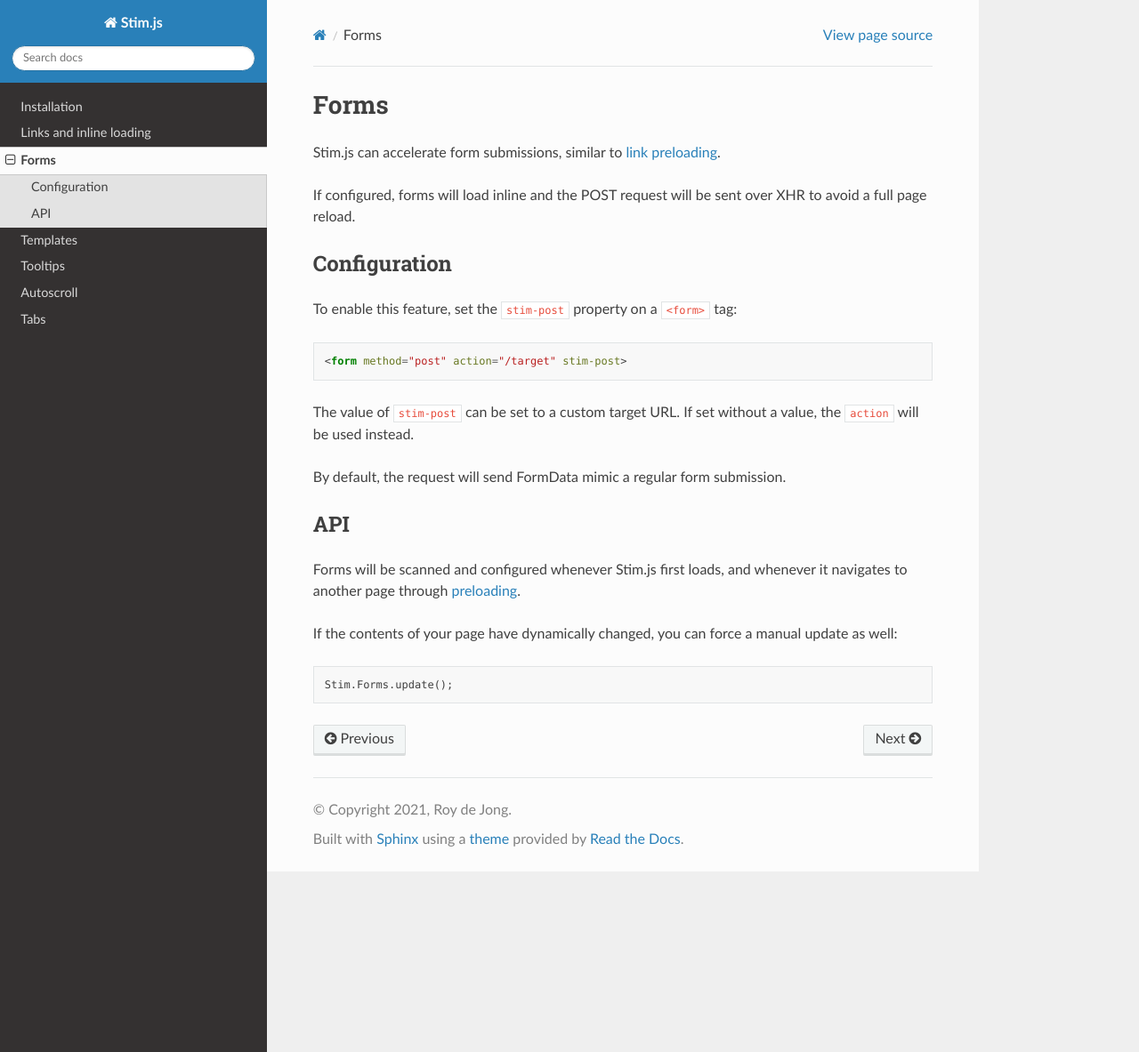
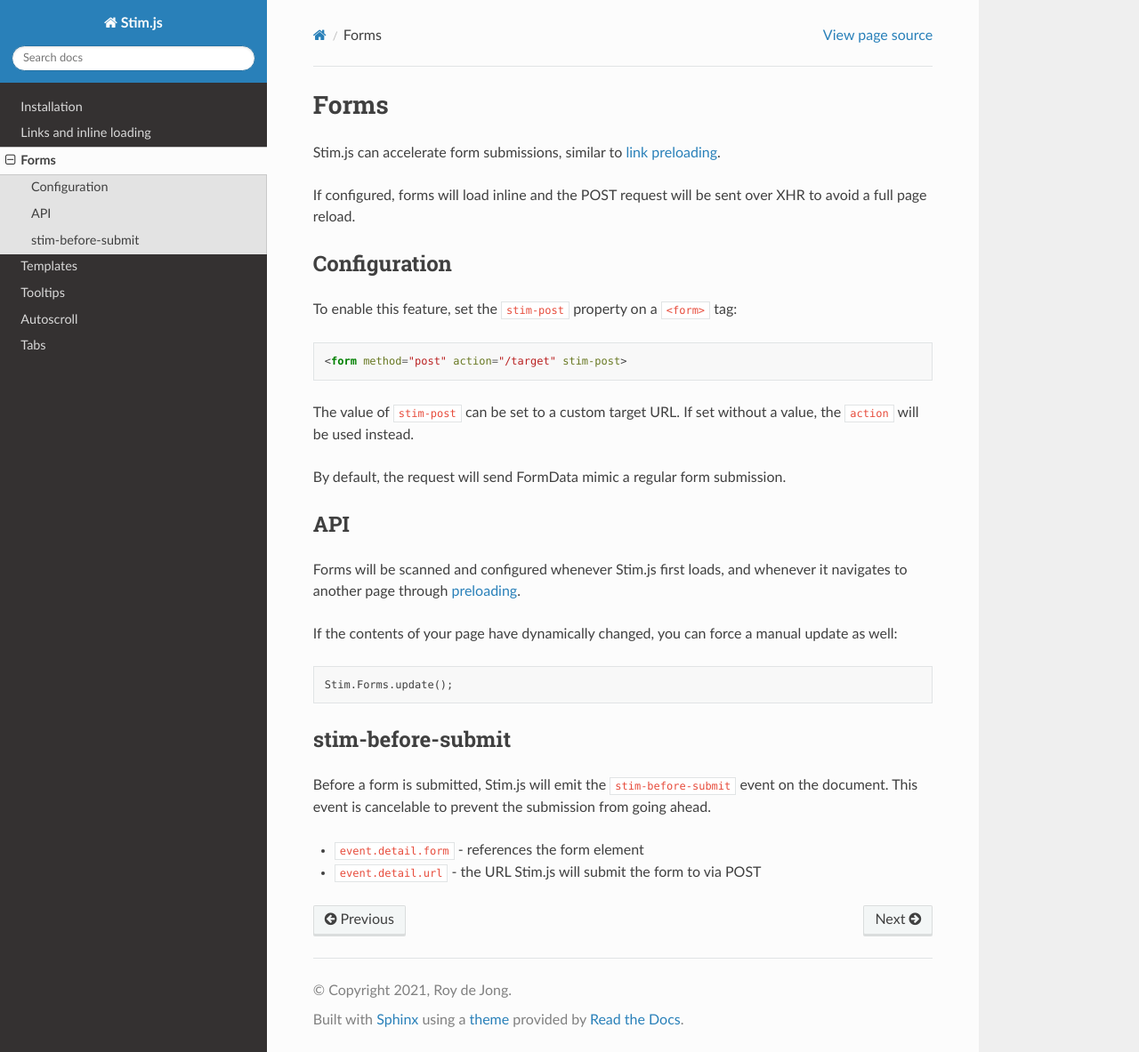
Before and after one commit to SoftwarePunt/stim.js, a Sphinx documentation site: the page built from docs/source/forms.md, in a window 1280 px wide and 1183 px high. Shown: the whole window at 89% size. Built offline with Sphinx 7.4.7 and the Read the Docs theme 2.0.0, drawn with Linux system fonts in a browser that asks for light colours.

Commit message:
docs(forms): add `stim-before-submit` info

````diff
--- a/docs/source/forms.md
+++ b/docs/source/forms.md
@@ -22,3 +22,9 @@
 ```javascript
 Stim.Forms.update();
 ```
+
+## stim-before-submit
+Before a form is submitted, Stim.js will emit the `stim-before-submit` event on the document. This event is cancelable to prevent the submission from going ahead.
+
+- `event.detail.form` - references the form element
+- `event.detail.url` - the URL Stim.js will submit the form to via POST
````
